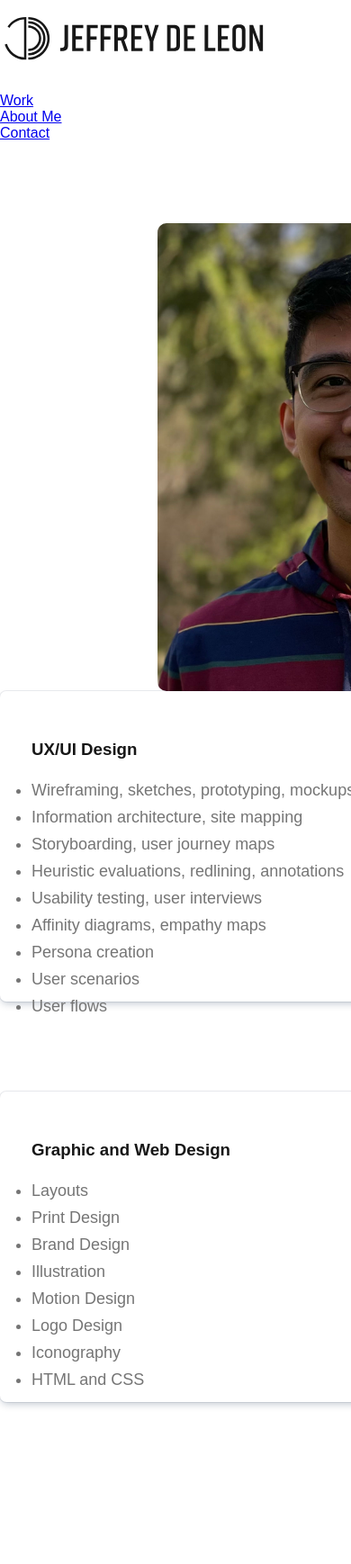
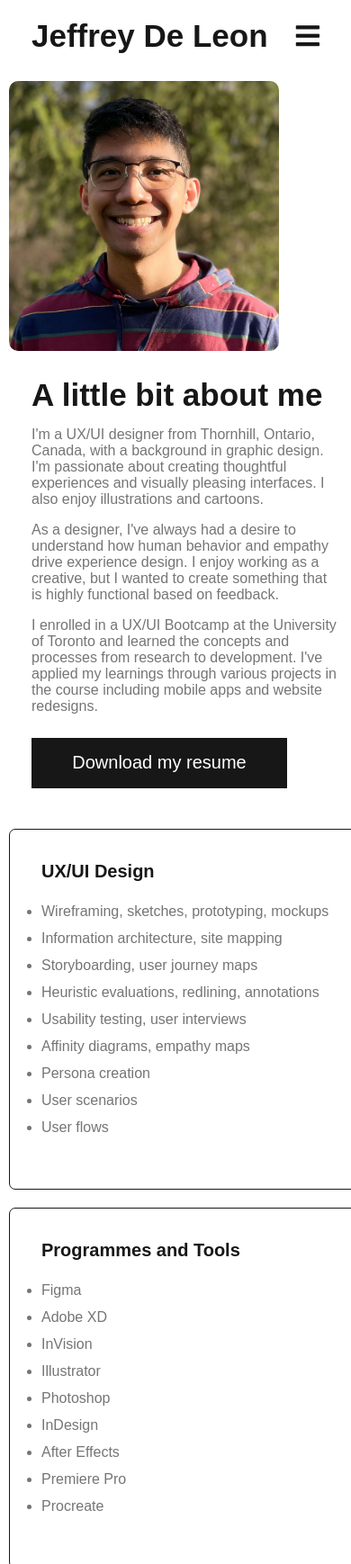
Before and after one commit to JeffreyD182/UX_UI_HW_18, a plain HTML site: page about.html in a window 390 px wide. Shown: the top 1738 px of the page at 90% size. Drawn offline with Linux system fonts and the light colour scheme; a web font is replaced by a local one.

Commit message:
Responsive Design Update
- Top nav adjustments
- Image reuploads
- Contact page responsive
- Still need to work on the about page

```diff
--- a/about.html
+++ b/about.html
@@ -3,21 +3,30 @@
 
 <head>
     <title>Jeffrey De Leon | Multidisciplinary Designer</title>
+    <meta name="viewport" content="width=device-width, initial-scale=1">
     <link href="css/index.css" rel="stylesheet" type="text/css">
     <link href="css/about.css" rel="stylesheet" type="text/css">
     <link rel="stylesheet" href="https://use.typekit.net/bfp6urs.css">
     <link rel="stylesheet" href="https://use.typekit.net/bfp6urs.css">
+    <link rel="stylesheet" href="https://use.typekit.net/bfp6urs.css">
+    <link rel="stylesheet" href="https://cdnjs.cloudflare.com/ajax/libs/font-awesome/5.15.2/css/all.min.css"/>
 </head>
 
 <body>
-    <header class="nav">
-        <a class="logo" href="index.html"><img src="images/Logo_Jeffrey_DeLeon.svg" alt="Jeffrey De Leon"></a>
+    <nav>
+        <div class="logo">
+           <a href="index.html">Jeffrey De Leon</a>
+        </div>
+        <input type="checkbox" id="click">
+        <label for="click" class="menu-btn">
+          <i class="fas fa-bars"></i>
+        </label>
         <ul class="topNavLinks">
-            <li class="inline_block"><a href="index.html">Work</a></li>
-            <li class="inline_block"><a href="about.html">About Me</a></li>
-            <li class="inline_block"><a href="contact.html">Contact</a></li>
+          <li><a href="index.html">Work</a></li>
+          <li><a href="about.html">About</a></li>
+          <li><a href="contact.html">Contact</a></li>
         </ul>
-    </header>
+      </nav>
 
     <section class="about">
         <img class="profile" src="images/profile.jpg" alt="Me">
@@ -25,13 +34,21 @@
         <div class="aboutText">
             <h2 class="aboutHeader">A little bit about me</h2>
 
-            <p class="aboutParagraph">I'm a UX/UI designer from Thornhill, Ontario, Canada, with a background in graphic design. I'm passionate about creating thoughtful experiences and visually pleasing interfaces. I also enjoy illustrations and cartoons.</p>
+            <p class="aboutParagraph">I'm a UX/UI designer from Thornhill, Ontario, Canada, with a background in graphic
+                design. I'm passionate about creating thoughtful experiences and visually pleasing interfaces. I also
+                enjoy illustrations and cartoons.</p>
 
-            <p class="aboutParagraph">As a designer, I've always had a desire to understand how human behavior and empathy drive experience design. I enjoy working as a creative, but I wanted to create something that is highly functional based on feedback.</p>
+            <p class="aboutParagraph">As a designer, I've always had a desire to understand how human behavior and
+                empathy drive experience design. I enjoy working as a creative, but I wanted to create something that is
+                highly functional based on feedback.</p>
 
-            <p class="aboutParagraph">I enrolled in a UX/UI Bootcamp at the University of Toronto and learned the concepts and processes from research to development. I've applied my learnings through various projects in the course including mobile apps and website redesigns.</p>
+            <p class="aboutParagraph">I enrolled in a UX/UI Bootcamp at the University of Toronto and learned the
+                concepts and processes from research to development. I've applied my learnings through various projects
+                in the course including mobile apps and website redesigns.</p>
 
-            <button class="resume" onclick="window.open('https://drive.google.com/file/d/1Yi_EVCv-Dn9GMYxNgB5mPc2AfdVyCdBX/view?usp=sharing','_blank');">Download my resume</button>
+            <button class="resume"
+                onclick="window.open('https://drive.google.com/file/d/1Yi_EVCv-Dn9GMYxNgB5mPc2AfdVyCdBX/view?usp=sharing','_blank');">Download
+                my resume</button>
         </div>
     </section>
 
--- a/css/about.css
+++ b/css/about.css
@@ -1,6 +1,5 @@
 .about {
     margin: 0 auto;
-    /* border: 1px solid red; */
     padding: 75px 175px 75px 175px;
     width: 1350px;
     height: 520px;
@@ -14,12 +13,10 @@
 }
 
 .aboutText {
-    /* border: 1px solid red; */
     padding: 25px;
 }
 
 .aboutHeader {
-    /* border: 1px solid red; */
     margin-top: 0px;
     margin-bottom: 15px;
 }
@@ -58,6 +55,7 @@
 /* Skills Section */
 
 .skills{
+    border: ;
     margin: 0px auto;
     width: 1350px;
     height: 890px;
@@ -79,8 +77,95 @@
 
 .uxui, .tools, .graphicDesign, .softSkills {
     padding: 35px;
-    box-shadow: rgba(9, 30, 66, 0.25) 0px 4px 8px -2px, rgba(9, 30, 66, 0.08) 0px 0px 0px 1px;
+    border: 1px solid #171717;
     border-radius: 7px;
     width: 580px;
     height: 345px;
 }
+
+@media screen and (max-width: 820px) {
+
+    .about {
+        height: fit-content;
+        padding: 10px;
+    }
+
+    .profile {
+        float: left;
+    }
+
+    .about img {
+        width: 325px;
+        height: fit-content;
+    }
+
+    .aboutText {
+        margin: 0 auto;
+    }
+
+    .aboutText h2 {
+        font-size: 35px;
+    }
+
+    .aboutText p {
+        font-size: 16px;
+    }
+
+    .skills {
+        grid-template-columns: 1fr;
+        grid-template-rows: 1fr;
+        grid-template-areas:
+        "uxui"
+        "tools"
+        "graphicDesign"
+        "softSkills";
+        height: fit-content;
+    }
+
+    h3 {
+        font-size: 20px;
+        margin: 0;
+    }
+
+    ul li {
+        font-size: 16px;
+    }
+
+    .uxui, .tools, .graphicDesign, .softSkills {
+        width: auto;
+        margin: 10px;
+        height: fit-content;
+    }
+}
+
+@media screen and (max-width: 425px) {
+
+    .about {
+        width: 100%;
+        height: fit-content;
+        padding: 10px;
+    }
+
+    .profile {
+        float: none;
+    }
+
+    .about img {
+        margin: 0 auto;
+        width: 300px;
+        height: auto;
+    }
+
+    .aboutHeader {
+        font-size: 24px
+    }
+    .aboutParagraph {
+        font-size: 16px;
+    }
+
+    .uxui, .tools, .graphicDesign, .softSkills {
+        margin: 10px;
+        width: auto;
+        height: fit-content;
+    }
+}
--- a/css/index.css
+++ b/css/index.css
@@ -38,15 +38,20 @@ h2 {
 * {
     margin: 2;
     padding: 0;
-    box-sizing: border-box;
+
 }
 
-.logo {
-    width: 400px;
+.logo a {
+    font-family: rift, sans-serif;
+    font-size: 3em;
+    font-weight: 700;
     margin-left: -50px;
+    text-decoration: none;
+    color: #171717;
 }
 
 nav {
+    box-sizing: border-box;
     display: flex;
     height: 80px;
     width: 100%;
@@ -81,7 +86,7 @@ nav ul li a {
 
 nav .menu-btn i {
     color: #171717;
-    font-size: 22px;
+    font-size: 30px;
     cursor: pointer;
     display: none;
 }
@@ -90,7 +95,7 @@ input[type="checkbox"] {
     display: none;
 }
 
-@media (max-width: 375px) {
+@media (max-width: 820px) {
 
     nav {
         margin: 0px;
@@ -102,18 +107,21 @@ input[type="checkbox"] {
     }
 
     .logo {
-        padding: 0px;
-        width: 250px;
-        margin-left: -50px;
+        margin-left: -15px;
     }
 
     #click:checked~.menu-btn i:before {
         content: "\f00d";
     }
 
+    nav .menu-btn i {
+        margin-top: 5px;
+    }
+
     nav ul {
+        border-top: 2px solid #171717;
         position: fixed;
-        top: 60px;
+        top: 70px;
         left: -100%;
         background: #ffffff;
         height: 100vh;
@@ -136,12 +144,22 @@ input[type="checkbox"] {
         width: 100%;
         margin-left: -100%;
         display: block;
-        font-size: 20px;
+        font-size: 24px;
         transition: 0.6s cubic-bezier(0.68, 0.265, 1.55);
     }
 
     #click:checked~ul li a {
         margin-left: 0px;
+    }
+}
+
+@media screen and (max-width:425px) {
+    .logo a {
+        font-size: 35px;
+    }
+
+    nav .menu-btn i {
+        margin-top: 0px;
     }
 }
 
@@ -153,12 +171,32 @@ input[type="checkbox"] {
     /* border: 1px solid red; */
 }
 
-@media screen and (max-width:375px) {
+@media screen and (max-width:820px) {
 
     .hero {
-        max-width: 100%;
-        padding: 15px;
+        padding: 0 50px 25px 50px;
     }
+
+    h1 {
+        font-size: 50px;
+    }
+
+    p {
+        font-size: 16px;
+    }
+}
+
+@media screen and (max-width:425px) {
+
+    .hero {
+        padding: 10px 25px 25px 25px;
+    }
+
+    h1 {
+        font-size: 35px;
+    }
+
+
 }
 
 /* Portfolio Showcase Hompage */
@@ -167,17 +205,15 @@ input[type="checkbox"] {
     margin-top: 100px;
 }
 
-.portfolioImage {
+.portfolioImage img {
     margin: 0;
-    max-width: 100%;
-    height: 500px;
-    background-size: cover;
-    background-repeat: no-repeat;
+    width: 100%;
+    height: auto;
     text-align: center;
     transition: .5s ease;
 }
 
-.portfolioImage:hover {
+.portfolioImage img:hover {
     opacity: 0.5;
 }
 
@@ -209,19 +245,50 @@ input[type="checkbox"] {
     display: none;
 }
 
-@media screen and (max-width: 375px) {
-
+@media screen and (max-width: 820px) {
 
     .work {
         margin-top: 25px;
     }
 
     .portfolioImage {
-        width: 372px;
-        height: 350px;
+        width: 100%;
+        height: auto;
         background-size: cover;
         background-repeat: no-repeat;
         margin: 0px;
+    }
+
+    #tripperDesktop {
+        display: block;
+    }
+
+    #tripperMobile {
+
+        display: none;
+    }
+
+    #spectrumDesktop {
+        display: block;
+    }
+
+    #spectrumMobile {
+        display: none;
+    }
+
+    #craDesktop {
+        display: block;
+    }
+
+    #craMobile {
+        display: none;
+    }
+}
+
+@media screen and (max-width:425px) {
+
+    .work {
+        margin-top: 0;
     }
 
     #tripperDesktop {
@@ -229,7 +296,6 @@ input[type="checkbox"] {
     }
 
     #tripperMobile {
-
         display: block;
     }
 
@@ -276,7 +342,7 @@ footer ul {
     font-size: 14px;
 }
 
-@media screen and (max-width:375px) {
+@media screen and (max-width:820px) {
     footer {
         margin-top: 10px;
         padding: 15px;
```
Also changed, not shown: contact.html (+15 -6 lines), css/contact.css (+42 -7 lines), index.html (+8 -7 lines), images/CRA-hero-mobile.png (deleted), images/CRA-hero.png (deleted), images/cra_desktop.png (added), images/cra_mobile.png (added), images/spectrum-works-hero-mobile.png (deleted), images/spectrum-works-hero.png (deleted), images/spectrum_desktop.png (added), images/spectrum_mobile.png (added), images/tripper-hero-mobile.png (deleted), images/tripper-hero.png (deleted), images/tripper_desktop.png (added), 1 more files.
